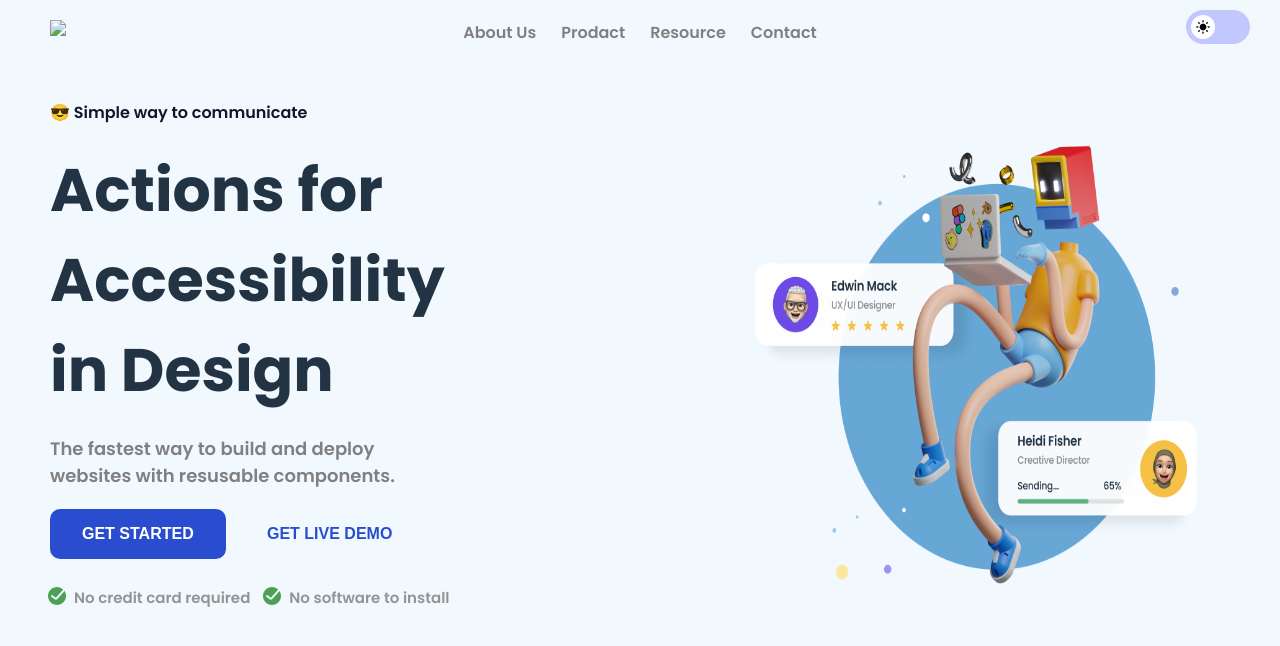
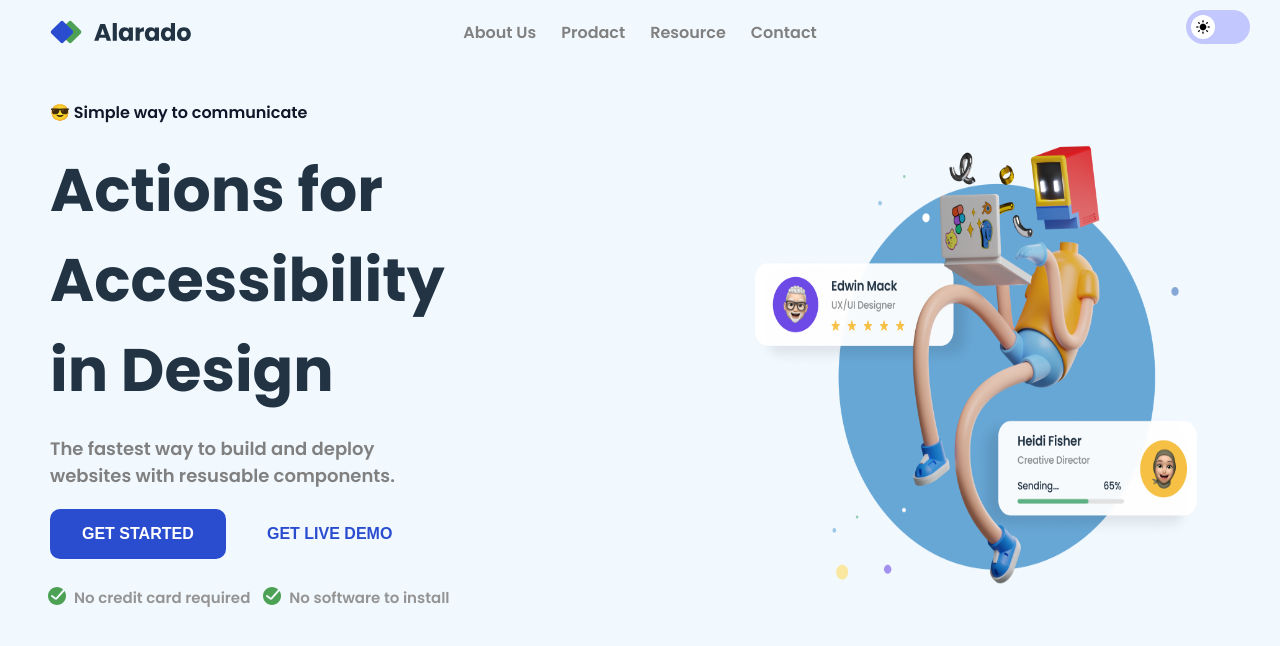
Before and after one commit to meow905/website-darkMode, a plain HTML site: page index.html in a window 1280 px wide. Drawn offline with nearby package versions, Linux system fonts and the light colour scheme; files whose address does not match are found by name.

Commit message:
Update index.html

```diff
--- a/index.html
+++ b/index.html
@@ -13,7 +13,7 @@
   <body>
     <header>
       <img class="whiteEdit"
-        src="img/dccl--responsive-simple-homepage/alarado-icon-homepage.svg"
+        src="img/alarado-icon-homepage.svg"
       />
       <img class="darkEdit" src="img/alarado-icon-homepage-dark.svg">
       <ul>
```
